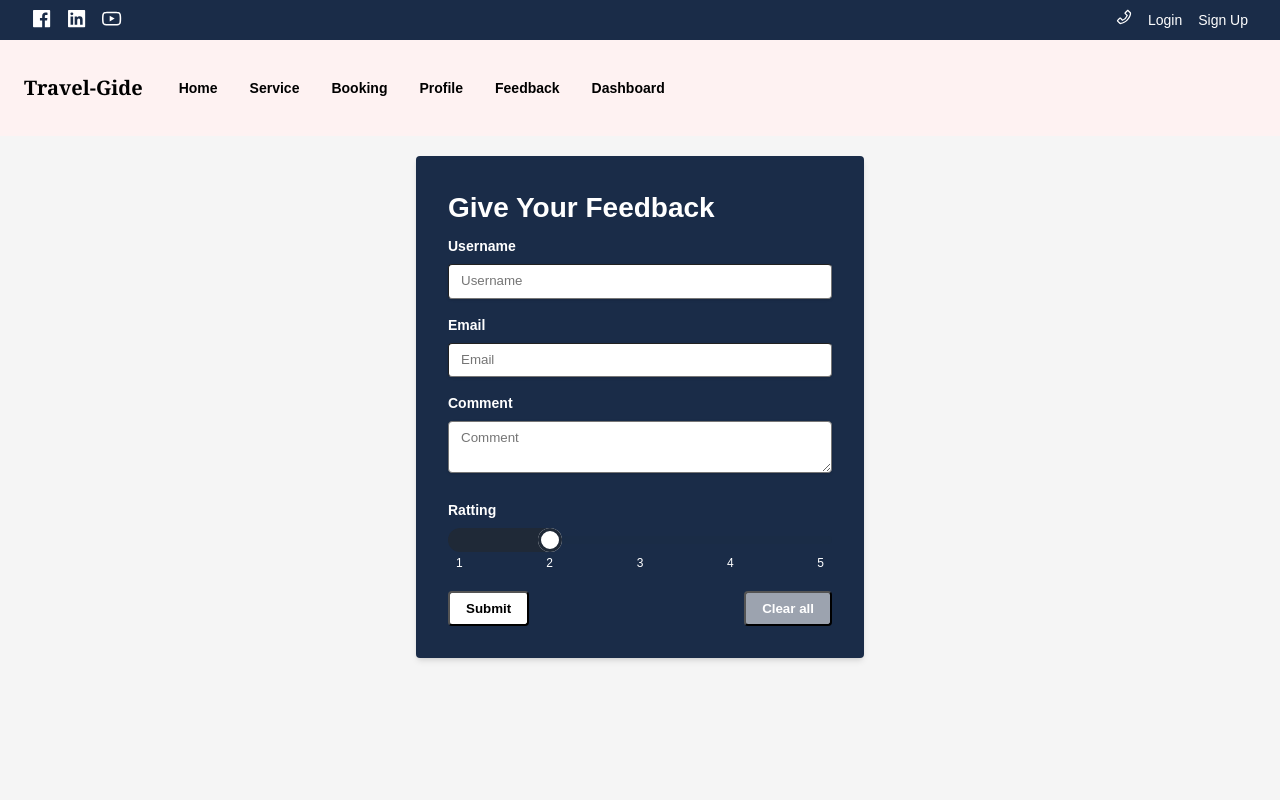
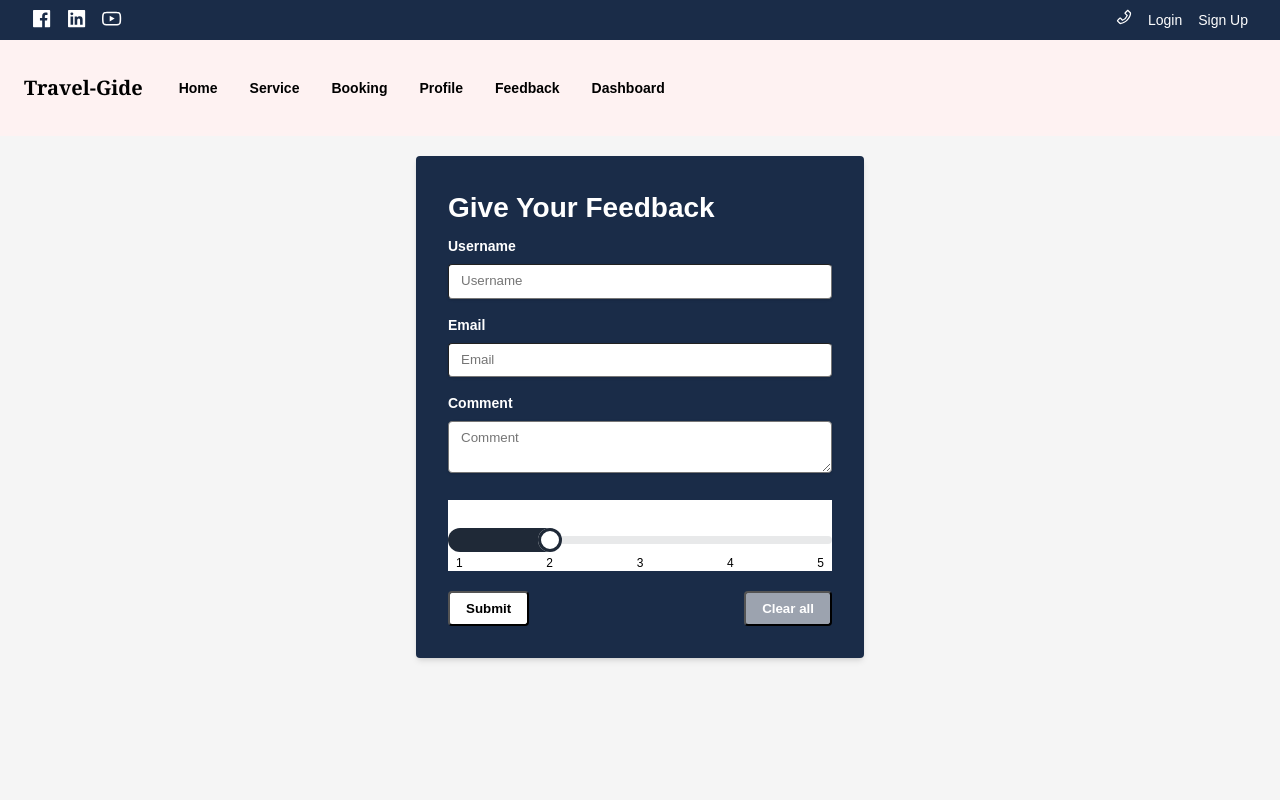
Before and after one commit to nazmu957/travel-gide, a Next.js app: page /feedback in a window 1280 px wide. Shown: the top 800 px of the page. Built offline with nearby package versions, Linux system fonts and the light colour scheme; no server answers.

Commit message:
feedback update

```diff
--- a/src/components/UI/AdminData.js
+++ b/src/components/UI/AdminData.js
@@ -99,7 +99,7 @@ const AdminData = () => {
                   </button>
                   <button
                     onClick={() => handleDelete(item.id)}
-                    className="bg-red-500 hover:bg-red-700 text-white font-bold py-2 px-4 rounded"
+                    className="bg-red-500 hover:bg-red-700 text-white font-bold py-2 lg:px-4 px-[.56rem] rounded"
                   >
                     Delete
                   </button>
--- a/src/pages/feedback.js
+++ b/src/pages/feedback.js
@@ -91,9 +91,9 @@ const FeedbackForm = () => {
             onChange={handleInputChange}
           />
         </div>
-        <div className="my-5">
+        <div className="my-5 bg-white">
           <label
-            className="block text-sm font-bold mb-2"
+            className="block text-sm font-bold mb-2 "
             htmlFor="comment"
           >
             Ratting
@@ -103,11 +103,11 @@ const FeedbackForm = () => {
             min={0}
             max="4"
             value={formData.rangeValue}
-            className="range"
+            className="range "
             step="1"
             onChange={handleRangeChange}
           />
-          <div className="w-full flex justify-between text-xs px-2">
+          <div className="w-full flex justify-between text-xs px-2 text-black">
             <span>1</span>
             <span>2</span>
             <span>3</span>
```
